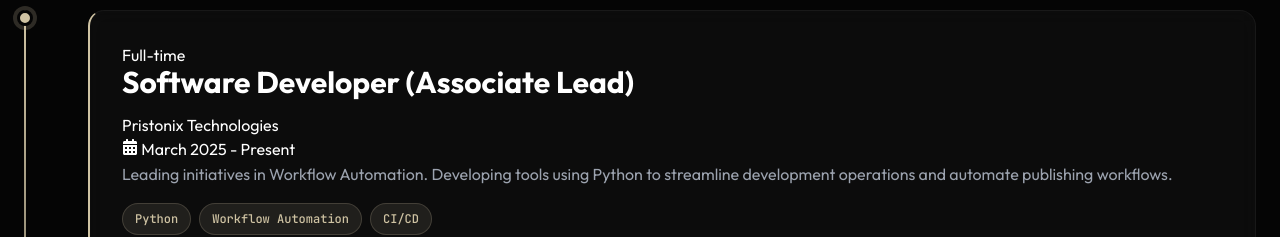
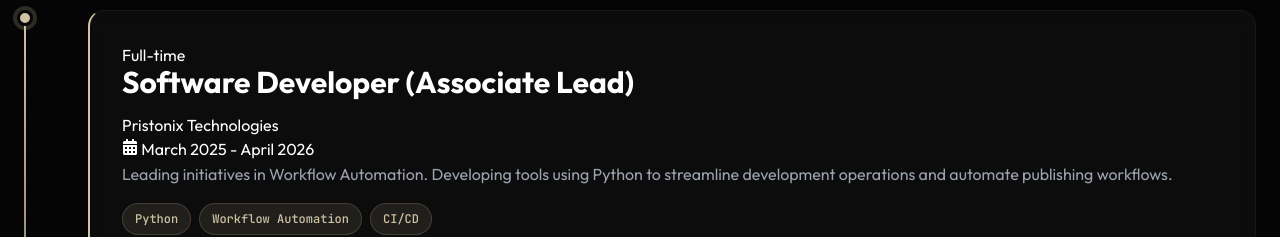
Before and after one commit to lokeswaran22/Portfolio, a React (Vite) app: page / in a window 1280 px wide. Shown: the part 6060-6297 px from the top of the page. Built offline with nearby package versions, Linux system fonts and the light colour scheme.

Commit message:
Update duration for Software Developer role

```diff
--- a/src/components/sections/Experience.jsx
+++ b/src/components/sections/Experience.jsx
@@ -33,7 +33,7 @@
             id: 1,
             title: 'Software Developer (Associate Lead)',
             company: 'Pristonix Technologies',
-            duration: 'March 2025 - Present',
+            duration: 'March 2025 - April 2026',
             description: 'Leading initiatives in Workflow Automation. Developing tools using Python to streamline development operations and automate publishing workflows.',
             technologies: ['Python', 'Workflow Automation', 'CI/CD'],
             type: 'Full-time'
```
